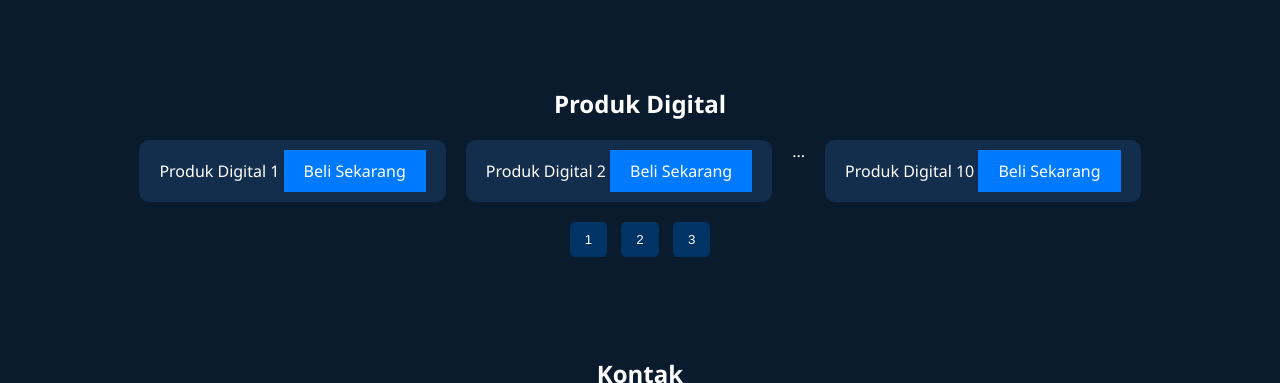
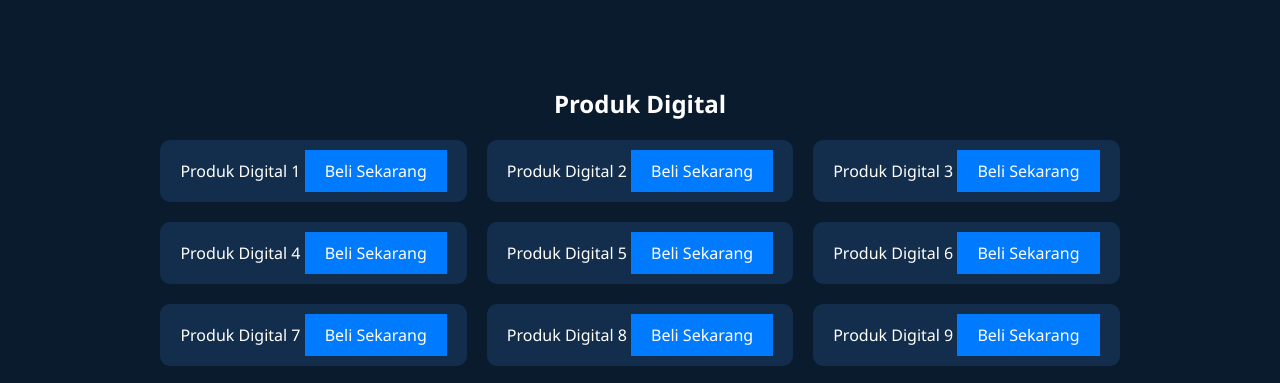
Before and after one commit to azarrstore/new, a plain HTML site: page index.html in a window 1280 px wide. Shown: the part 409-792 px from the top of the page. Drawn offline with Linux system fonts and the light colour scheme.

Commit message:
Update index.html

```diff
--- a/index.html
+++ b/index.html
@@ -29,19 +29,32 @@
 <div class="cards page" id="page1">
   <div class="card">Produk Digital 1 <a class="btn" href="https://wa.me/6285137073500?text=Halo,%20saya%20ingin%20membeli%20Produk%20Digital%201" target="_blank">Beli Sekarang</a></div>
   <div class="card">Produk Digital 2 <a class="btn" href="https://wa.me/6285137073500?text=Halo,%20saya%20ingin%20membeli%20Produk%20Digital%202" target="_blank">Beli Sekarang</a></div>
-  ...
-  <div class="card">Produk Digital 10 <a class="btn" href="https://wa.me/6285137073500?text=Halo,%20saya%20ingin%20membeli%20Produk%20Digital%2010" target="_blank">Beli Sekarang</a></div>
-</div>
+  <div class="card">Produk Digital 3 <a class="btn" href="https://wa.me/6285137073500?text=Halo,%20saya%20ingin%20membeli%20Produk%20Digital%203" target="_blank">Beli Sekarang</a></div>
+  <div class="card">Produk Digital 4 <a class="btn" href="https://wa.me/6285137073500?text=Halo,%20saya%20ingin%20membeli%20Produk%20Digital%204" target="_blank">Beli Sekarang</a></div>
+  <div class="card">Produk Digital 5 <a class="btn" href="https://wa.me/6285137073500?text=Halo,%20saya%20ingin%20membeli%20Produk%20Digital%205" target="_blank">Beli Sekarang</a></div>
+  <div class="card">Produk Digital 6 <a class="btn" href="https://wa.me/6285137073500?text=Halo,%20saya%20ingin%20membeli%20Produk%20Digital%206" target="_blank">Beli Sekarang</a></div>
+  <div class="card">Produk Digital 7 <a class="btn" href="https://wa.me/6285137073500?text=Halo,%20saya%20ingin%20membeli%20Produk%20Digital%207" target="_blank">Beli Sekarang</a></div>
+  <div class="card">Produk Digital 8 <a class="btn" href="https://wa.me/6285137073500?text=Halo,%20saya%20ingin%20membeli%20Produk%20Digital%208" target="_blank">Beli Sekarang</a></div>
+  <div class="card">Produk Digital 9 <a class="btn" href="https://wa.me/6285137073500?text=Halo,%20saya%20ingin%20membeli%20Produk%20Digital%209" target="_blank">Beli Sekarang</a></div></div>
 
 <div class="cards page" id="page2" style="display:none;">
+  <div class="card">Produk Digital 10 <a class="btn" href="https://wa.me/6285137073500?text=Halo,%20saya%20ingin%20membeli%20Produk%20Digital%2010" target="_blank">Beli Sekarang</a></div>
   <div class="card">Produk Digital 11 <a class="btn" href="https://wa.me/6285137073500?text=Halo,%20saya%20ingin%20membeli%20Produk%20Digital%2011" target="_blank">Beli Sekarang</a></div>
-  ...
-  <div class="card">Produk Digital 20 <a class="btn" href="https://wa.me/6285137073500?text=Halo,%20saya%20ingin%20membeli%20Produk%20Digital%2020" target="_blank">Beli Sekarang</a></div>
-</div>
+  <div class="card">Produk Digital 12 <a class="btn" href="https://wa.me/6285137073500?text=Halo,%20saya%20ingin%20membeli%20Produk%20Digital%2012" target="_blank">Beli Sekarang</a></div>
+  <div class="card">Produk Digital 13 <a class="btn" href="https://wa.me/6285137073500?text=Halo,%20saya%20ingin%20membeli%20Produk%20Digital%2013" target="_blank">Beli Sekarang</a></div>
+  <div class="card">Produk Digital 14 <a class="btn" href="https://wa.me/6285137073500?text=Halo,%20saya%20ingin%20membeli%20Produk%20Digital%2014" target="_blank">Beli Sekarang</a></div>
+  <div class="card">Produk Digital 15 <a class="btn" href="https://wa.me/6285137073500?text=Halo,%20saya%20ingin%20membeli%20Produk%20Digital%2015" target="_blank">Beli Sekarang</a></div>
+  <div class="card">Produk Digital 16 <a class="btn" href="https://wa.me/6285137073500?text=Halo,%20saya%20ingin%20membeli%20Produk%20Digital%2016" target="_blank">Beli Sekarang</a></div>
+  <div class="card">Produk Digital 17 <a class="btn" href="https://wa.me/6285137073500?text=Halo,%20saya%20ingin%20membeli%20Produk%20Digital%2017" target="_blank">Beli Sekarang</a></div>
+  <div class="card">Produk Digital 18 <a class="btn" href="https://wa.me/6285137073500?text=Halo,%20saya%20ingin%20membeli%20Produk%20Digital%2018" target="_blank">Beli Sekarang</a></div></div>
 
 <div class="cards page" id="page3" style="display:none;">
+    <div class="card">Produk Digital 19 <a class="btn" href="https://wa.me/6285137073500?text=Halo,%20saya%20ingin%20membeli%20Produk%20Digital%2019" target="_blank">Beli Sekarang</a></div>
+  <div class="card">Produk Digital 20 <a class="btn" href="https://wa.me/6285137073500?text=Halo,%20saya%20ingin%20membeli%20Produk%20Digital%2020" target="_blank">Beli Sekarang</a></div>
   <div class="card">Produk Digital 21 <a class="btn" href="https://wa.me/6285137073500?text=Halo,%20saya%20ingin%20membeli%20Produk%20Digital%2021" target="_blank">Beli Sekarang</a></div>
-  ...
+  <div class="card">Produk Digital 22 <a class="btn" href="https://wa.me/6285137073500?text=Halo,%20saya%20ingin%20membeli%20Produk%20Digital%2022" target="_blank">Beli Sekarang</a></div>
+  <div class="card">Produk Digital 23 <a class="btn" href="https://wa.me/6285137073500?text=Halo,%20saya%20ingin%20membeli%20Produk%20Digital%2023" target="_blank">Beli Sekarang</a></div>
+  <div class="card">Produk Digital 24 <a class="btn" href="https://wa.me/6285137073500?text=Halo,%20saya%20ingin%20membeli%20Produk%20Digital%2024" target="_blank">Beli Sekarang</a></div>
   <div class="card">Produk Digital 25 <a class="btn" href="https://wa.me/6285137073500?text=Halo,%20saya%20ingin%20membeli%20Produk%20Digital%2025" target="_blank">Beli Sekarang</a></div>
 </div>
 
```
